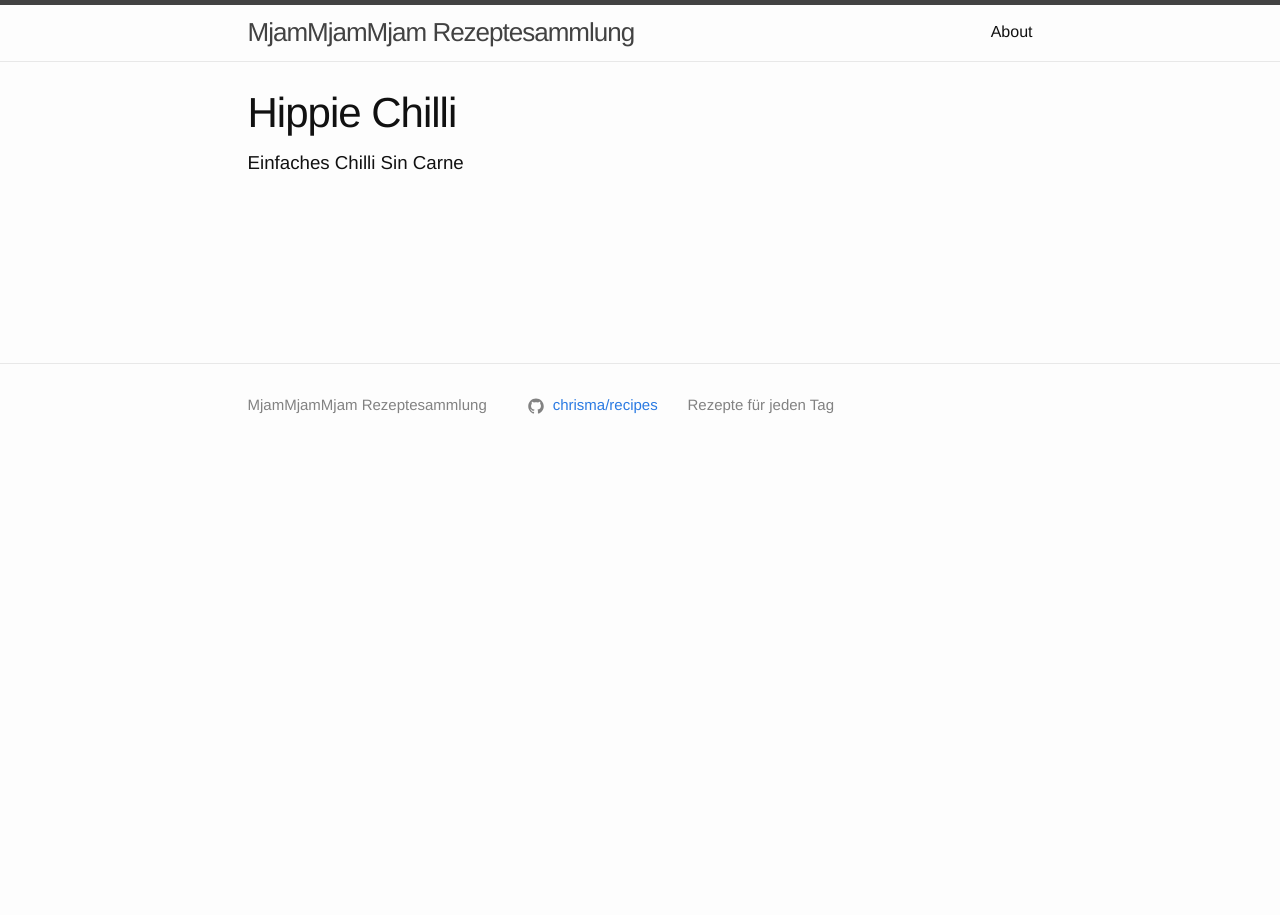
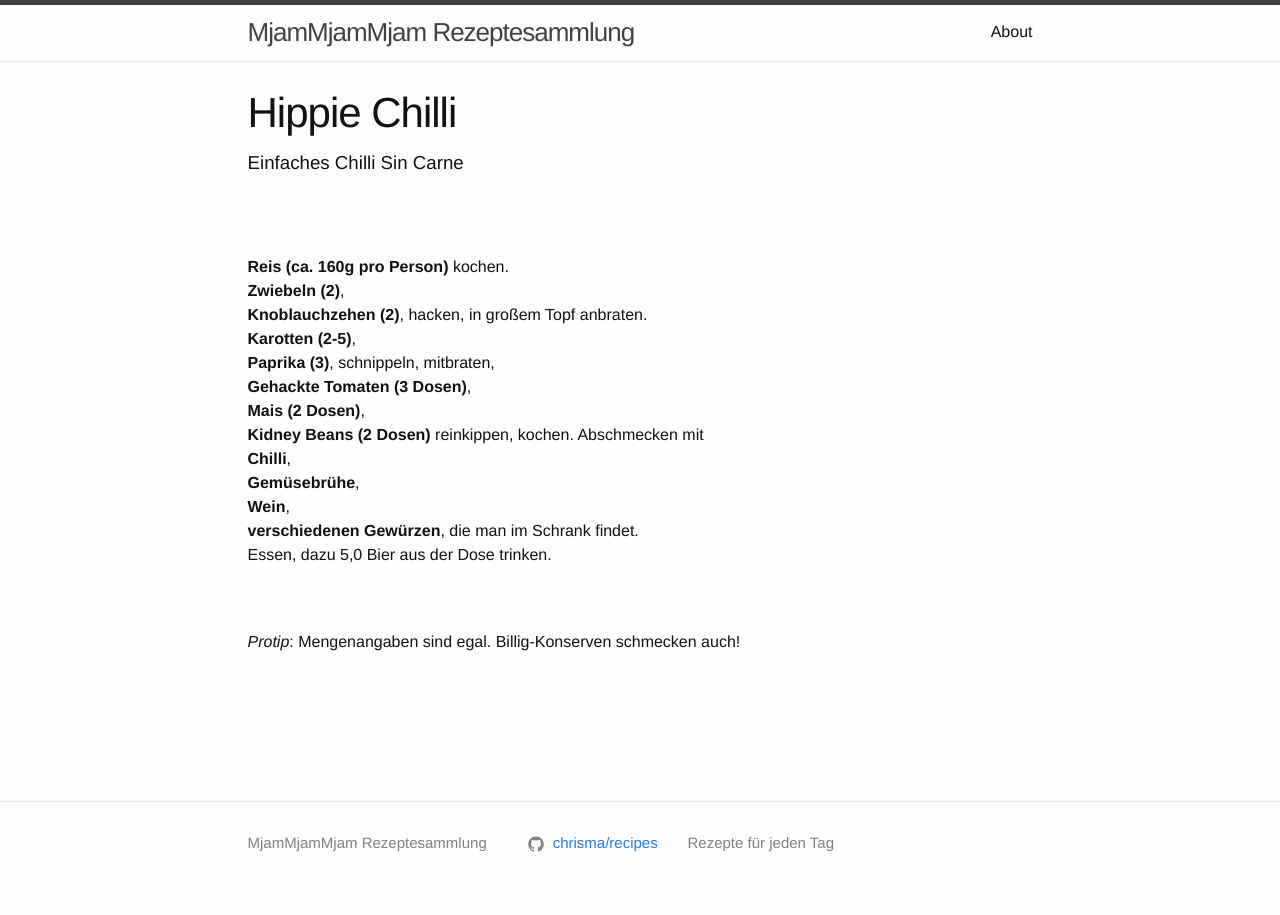
Before and after one commit to chrisma/recipes, a Jekyll site: the page built from _recipes/hippie_chilli.md, in a window 1280 px wide. Built offline with Jekyll 4.4.1, drawn with Linux system fonts in a browser that asks for light colours; nearby versions of some CDN libraries.

Commit message:
Some more recipes

```diff
--- a/_recipes/hippie_chilli.md
+++ b/_recipes/hippie_chilli.md
@@ -2,8 +2,23 @@
 layout: recipe
 title: Hippie Chilli
 subtitle: Einfaches Chilli Sin Carne
-image: img/pizza.png
+image: img/placeholder.png
 tags:
   - Schnell
   - Gruppen
 ---
+**Reis (ca. 160g pro Person)** kochen.
+**Zwiebeln (2)**,
+**Knoblauchzehen (2)**, hacken, in großem Topf anbraten.
+**Karotten (2-5)**,
+**Paprika (3)**, schnippeln, mitbraten,
+**Gehackte Tomaten (3 Dosen)**,
+**Mais (2 Dosen)**,
+**Kidney Beans (2 Dosen)** reinkippen, kochen. Abschmecken mit
+**Chilli**,
+**Gemüsebrühe**,
+**Wein**,
+**verschiedenen Gewürzen**, die man im Schrank findet.
+Essen, dazu 5,0 Bier aus der Dose trinken.
+
+*Protip*: Mengenangaben sind egal. Billig-Konserven schmecken auch!
```
Also changed, not shown: _recipes/pasta_frank.md (+11 -0 lines), _recipes/pizza_melanzane_grigliata.md (added, +9 -0 lines), _recipes/img/auberginen_pizza.jpg (added), _recipes/img/pizza.png (deleted), _recipes/img/pizza2.png (deleted).
